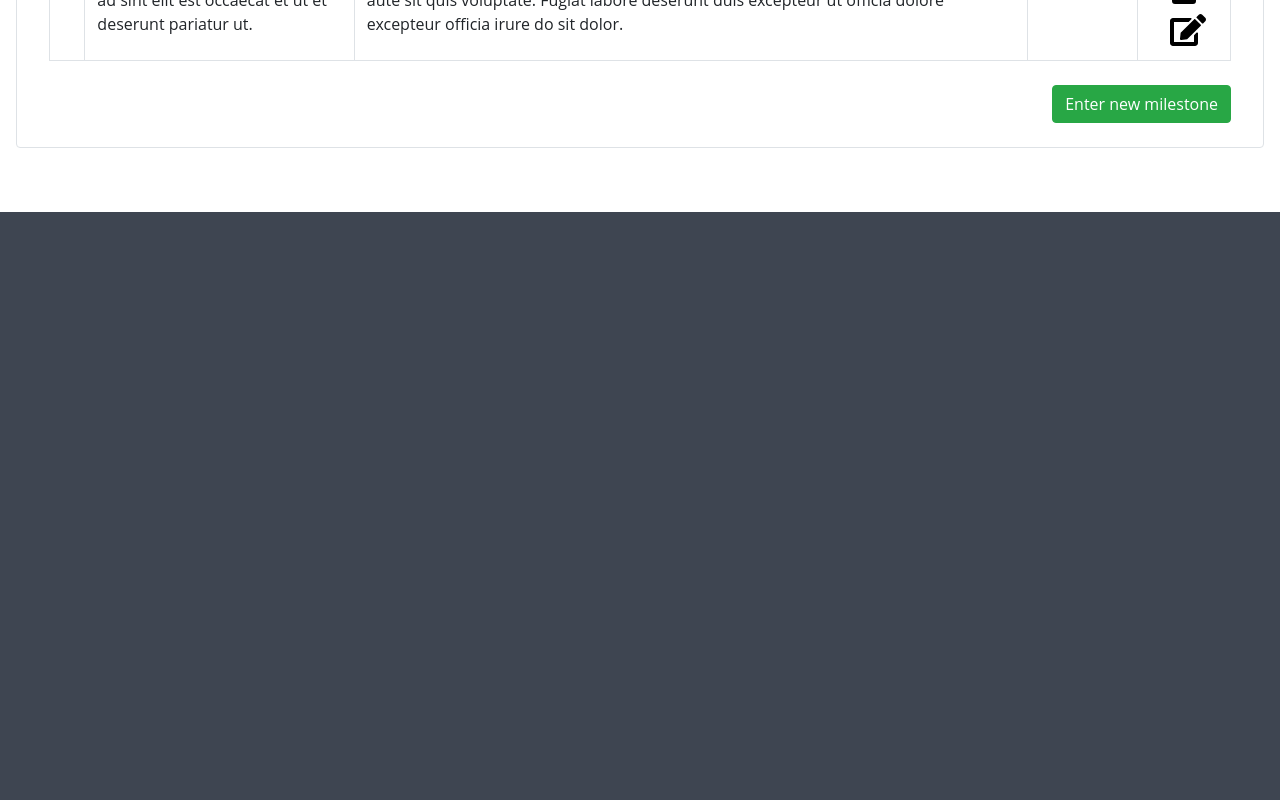
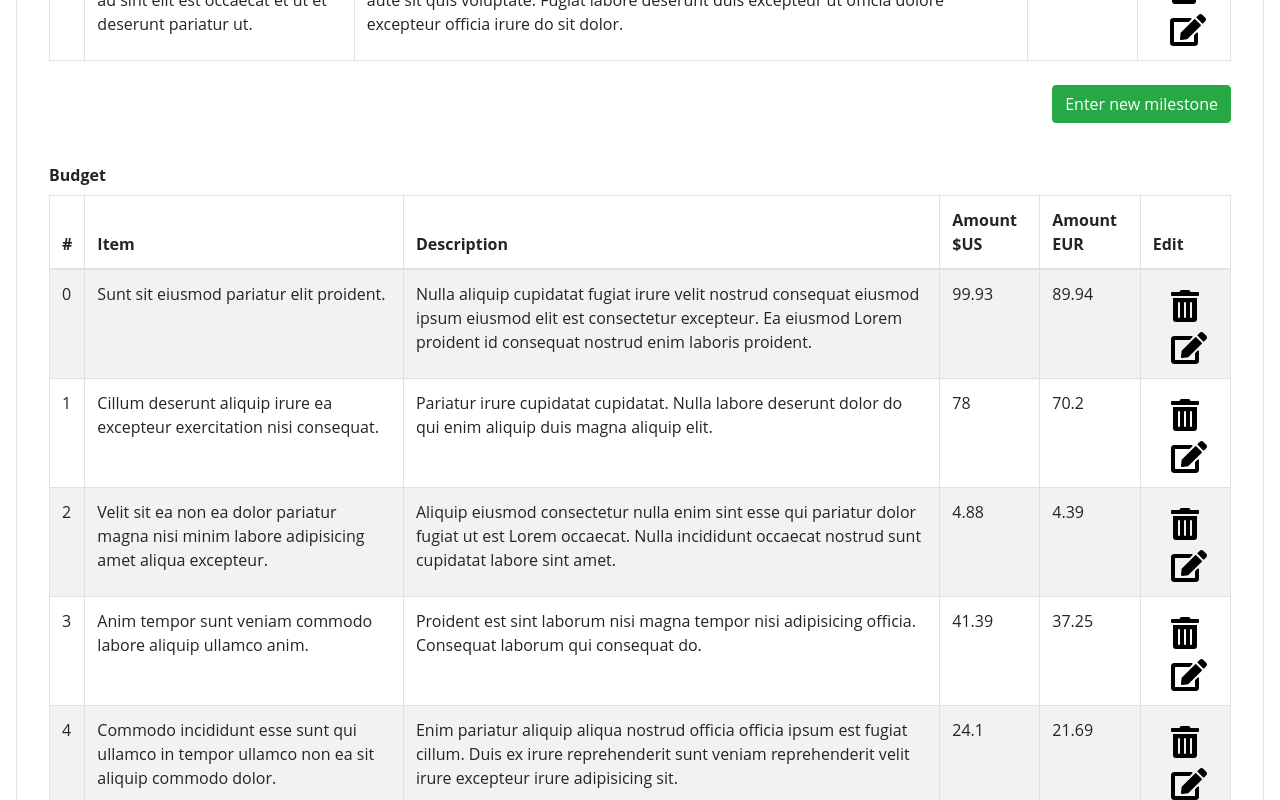
Before and after one commit to DayTimeChunks/inpact-fe, a React (Create React App) app: page /login in a window 1280 px wide. Shown: the part 3000-3800 px from the top of the page. Before the commit the page ends 3302 px from the top, so only its background shows below. Built offline with nearby package versions, Linux system fonts and the light colour scheme.

Commit message:
Start adding budget logic

```diff
--- a/src/views/AddCampaign.tsx
+++ b/src/views/AddCampaign.tsx
@@ -35,8 +35,11 @@ interface IAddCampaignState {
   projectAdministrators: string[];
   projectAmbassadors: string[];
   timeline: {milestone: string, description: string, start: string}[];
+  budget: {title: string, description: string, amount: number}[];
   addMilestone: boolean;
+  addBudget: boolean;
   editMilestone?: any;
+  editBudget?: any;
   startDate: Date;
   saved: boolean;
 }
@@ -112,8 +115,20 @@ export default class AddCampaign extends React.Component<IAddCampaignProps, IAdd
         { milestone: lorem.generateSentences(1), description: lorem.generateSentences(3), start: moment().format("DD/MM/YYYY") },
         { milestone: lorem.generateSentences(1), description: lorem.generateSentences(3), start: moment().format("DD/MM/YYYY") },
       ],
+      budget: [
+        { title: lorem.generateSentences(1), description: lorem.generateSentences(2), amount: Math.round(100 * Math.random() * 100) /100 },
+        { title: lorem.generateSentences(1), description: lorem.generateSentences(2), amount: Math.round(100 * Math.random() * 100) /100 },
+        { title: lorem.generateSentences(1), description: lorem.generateSentences(2), amount: Math.round(100 * Math.random() * 100) /100 },
+        { title: lorem.generateSentences(1), description: lorem.generateSentences(2), amount: Math.round(100 * Math.random() * 100) /100 },
+        { title: lorem.generateSentences(1), description: lorem.generateSentences(2), amount: Math.round(100 * Math.random() * 100) /100 },
+        { title: lorem.generateSentences(1), description: lorem.generateSentences(2), amount: Math.round(100 * Math.random() * 100) /100 },
+        { title: lorem.generateSentences(1), description: lorem.generateSentences(2), amount: Math.round(100 * Math.random() * 100) /100 },
+        { title: lorem.generateSentences(1), description: lorem.generateSentences(2), amount: Math.round(100 * Math.random() * 100) /100 },
+      ],
       addMilestone: false,
+      addBudget: false,
       editMilestone: undefined,
+      editBudget: undefined,
       startDate: new Date(),
       saved: false,
     }
@@ -125,10 +140,12 @@ export default class AddCampaign extends React.Component<IAddCampaignProps, IAdd
     this.removeChoice = this.removeChoice.bind(this)
     this.saveCampaign = this.saveCampaign.bind(this)
     this.enterMilestone = this.enterMilestone.bind(this)
-    this.deleteMilestone = this.deleteMilestone.bind(this)
+    this.deleteListItem = this.deleteListItem.bind(this)
     this.handleEditMilestone = this.handleEditMilestone.bind(this)
+    this.handleEditBudget = this.handleEditBudget.bind(this)
     this.renderNewMilestone = this.renderNewMilestone.bind(this)
     this.renderEditMilestone = this.renderEditMilestone.bind(this)
+    this.cancelEdit = this.cancelEdit.bind(this)
     this.handleDateChange = this.handleDateChange.bind(this)
     this.saveMilestone = this.saveMilestone.bind(this)
 
@@ -229,11 +246,33 @@ export default class AddCampaign extends React.Component<IAddCampaignProps, IAdd
   }
   private enterMilestone(e: any) {
     e.preventDefault()
+    console.log("enterMilestone id", e.currentTarget.id)
     const visible = this.state.addMilestone;
     this.setState({
       addMilestone: visible !== true,
       editMilestone: undefined
     })
+  }
+
+  private cancelEdit(e: any) {
+    e.preventDefault();
+    console.log('cancelEdit, ', e.currentTarget.id)
+    switch (true) {
+      case (e.currentTarget.id).includes('milestone'):
+        this.setState({
+          addMilestone: false,
+          editMilestone: undefined
+        });
+      break;
+      case (e.currentTarget.id).includes('budget'):
+        this.setState({
+          addBudget: false,
+          editBudget: undefined
+        });
+      break;
+      default:
+        break;
+    }
   }
 
   private handleDateChange(date: Date) {
@@ -308,7 +347,7 @@ export default class AddCampaign extends React.Component<IAddCampaignProps, IAdd
             onChange={this.handleDateChange}/>
             </td>
           <td className='text-center'>
-          <button onClick={this.enterMilestone} className='button-icon py-1'>
+          <button id='milestone-render-new' onClick={this.enterMilestone} className='button-icon py-1'>
             <FontAwesomeIcon icon={faTrashAlt} size='2x'/>
           </button>
           </td>
@@ -321,6 +360,14 @@ export default class AddCampaign extends React.Component<IAddCampaignProps, IAdd
         </tbody>
       </Table>
     )
+  }
+
+  private renderNewBudget() {
+    console.log('implement renderNewBudget')
+  }
+
+  private renderEditBudget() {
+    console.log('implement renderEditBudget')
   }
 
   private handleEditMilestone(e: any) {
@@ -348,6 +395,26 @@ export default class AddCampaign extends React.Component<IAddCampaignProps, IAdd
     })
   }
 
+  private handleEditBudget(e: any) {
+    // Renders the editable area visible
+    e.preventDefault();
+    let { budget, editBudget } = this.state;
+    if (!editBudget) {
+      const editOrder = parseInt(e.currentTarget.value);
+      const entry = budget[editOrder]
+      editBudget = {
+        order: editOrder,
+        ...entry
+      }
+    } else {
+      editBudget = undefined
+    }
+    this.setState({
+      addBudget: false,
+      editBudget
+    })
+  }
+
   private renderEditMilestone() {
     return (
       <Table striped bordered hover responsive={true}>
@@ -364,7 +431,7 @@ export default class AddCampaign extends React.Component<IAddCampaignProps, IAdd
             onChange={this.handleDateChange}/>
             </td>
           <td className='text-center'>
-          <button onClick={this.enterMilestone} className='button-icon py-1'>
+          <button id='milestone-cancel-edit' onClick={this.cancelEdit} className='button-icon py-1'>
             <FontAwesomeIcon icon={faTimesCircle} size='2x'/>
           </button>
           </td>
@@ -379,14 +446,29 @@ export default class AddCampaign extends React.Component<IAddCampaignProps, IAdd
     )
   }
 
-  private deleteMilestone(e: any) {
+  private deleteListItem(e: any) {
     e.preventDefault()
+    const listId = e.currentTarget.id;
+    switch (true) {
+      case listId.includes('milestone'):
         const { timeline } = this.state;
         timeline.splice(e.currentTarget.value, 1)
         this.setState({ timeline,
           addMilestone: false,
           editMilestone: undefined
          })
+        break;
+      case listId.includes('budget'):
+        const { budget } = this.state;
+        budget.splice(e.currentTarget.value, 1);
+        this.setState({ budget,
+          addBudget: false,
+          editBudget: undefined
+         })
+        break;
+      default:
+        break;
+    }
   }
 
   private renderTableTimeline() {
@@ -410,10 +492,47 @@ export default class AddCampaign extends React.Component<IAddCampaignProps, IAdd
                 <td>{item.description}</td>
                 <td>{item.start}</td>
                 <td className='text-center'>
-                  <button value={indx}  className='button-icon py-2 px-2' onClick={this.deleteMilestone}>
+                  <button value={indx} id={`milestone-${indx}`} className='button-icon py-2 px-2' onClick={this.deleteListItem}>
                     <FontAwesomeIcon icon={faTrashAlt} size='2x'/>
                   </button>
-                  <button value={indx}  className='button-icon ml-2 px-1' onClick={this.handleEditMilestone}>
+                  <button value={indx} className='button-icon ml-2 px-1' onClick={this.handleEditMilestone}>
+                    <FontAwesomeIcon icon={faEdit} size='2x'/>
+                  </button>
+                  </td>
+              </tr>
+              )
+            })}
+        </tbody>
+      </Table>
+    )
+  }
+  private renderTableBudget() {
+    return (
+      <Table striped bordered hover responsive={true}>
+        <thead>
+          <tr>
+            <th>#</th>
+            <th>Item</th>
+            <th>Description</th>
+            <th>Amount $US</th>
+            <th>Amount EUR</th>
+            <th>Edit</th>
+          </tr>
+        </thead>
+        <tbody>
+            {this.state.budget.map( (item, indx) => {
+              return (
+              <tr key={indx}>
+                <td>{indx}</td>
+                <td>{item.title}</td>
+                <td>{item.description}</td>
+                <td>{item.amount}</td>
+                <td>{Math.round(item.amount * 0.9 * 100) / 100}</td>
+                <td className='text-center'>
+                  <button value={indx} id={`budget-${indx}`} className='button-icon py-2 px-2' onClick={this.deleteListItem}>
+                    <FontAwesomeIcon icon={faTrashAlt} size='2x'/>
+                  </button>
+                  <button value={indx}  className='button-icon ml-2 px-1' onClick={this.handleEditBudget}>
                     <FontAwesomeIcon icon={faEdit} size='2x'/>
                   </button>
                   </td>
@@ -528,17 +647,34 @@ export default class AddCampaign extends React.Component<IAddCampaignProps, IAdd
                     Timeline</label>
                   {this.renderTableTimeline()}
                 <div className="text-right my-2">
-                  <Button
+                  <Button id='milestone-new-green'
                     variant={this.state.addMilestone || this.state.editMilestone!! ? "secondary" : "success"}
                     value={undefined}
-                    onClick={this.enterMilestone}>
+                    onClick={this.state.addMilestone || this.state.editMilestone!! ? this.cancelEdit : this.enterMilestone}>
                     {this.state.addMilestone || this.state.editMilestone!! ? "Cancel": "Enter new milestone"}
                   </Button>
                 </div>
                 {this.state.addMilestone ? this.renderNewMilestone() : undefined}
                 {this.state.editMilestone ? this.renderEditMilestone() : undefined}
                 </div>
-
+              </div>
+              {/* Budget */}
+              <div className="row px-3">
+                <div className="col-lg-12 pt-3 px-3">
+                  <label htmlFor='timeline' className="font-weight-bold mt-3">
+                    Budget</label>
+                  {this.renderTableBudget()}
+                <div className="text-right my-2">
+                  <Button
+                    variant={this.state.addBudget || this.state.editBudget!! ? "secondary" : "success"}
+                    value={undefined}
+                    onClick={this.enterMilestone}>
+                    {this.state.addBudget || this.state.editBudget!! ? "Cancel": "Enter new budget item"}
+                  </Button>
+                </div>
+                {this.state.addBudget ? this.renderNewBudget() : undefined}
+                {this.state.editBudget ? this.renderEditBudget() : undefined}
+                </div>
               </div>
             </div>
 
```
Lines whose indentation alone changed are shown as unchanged.
